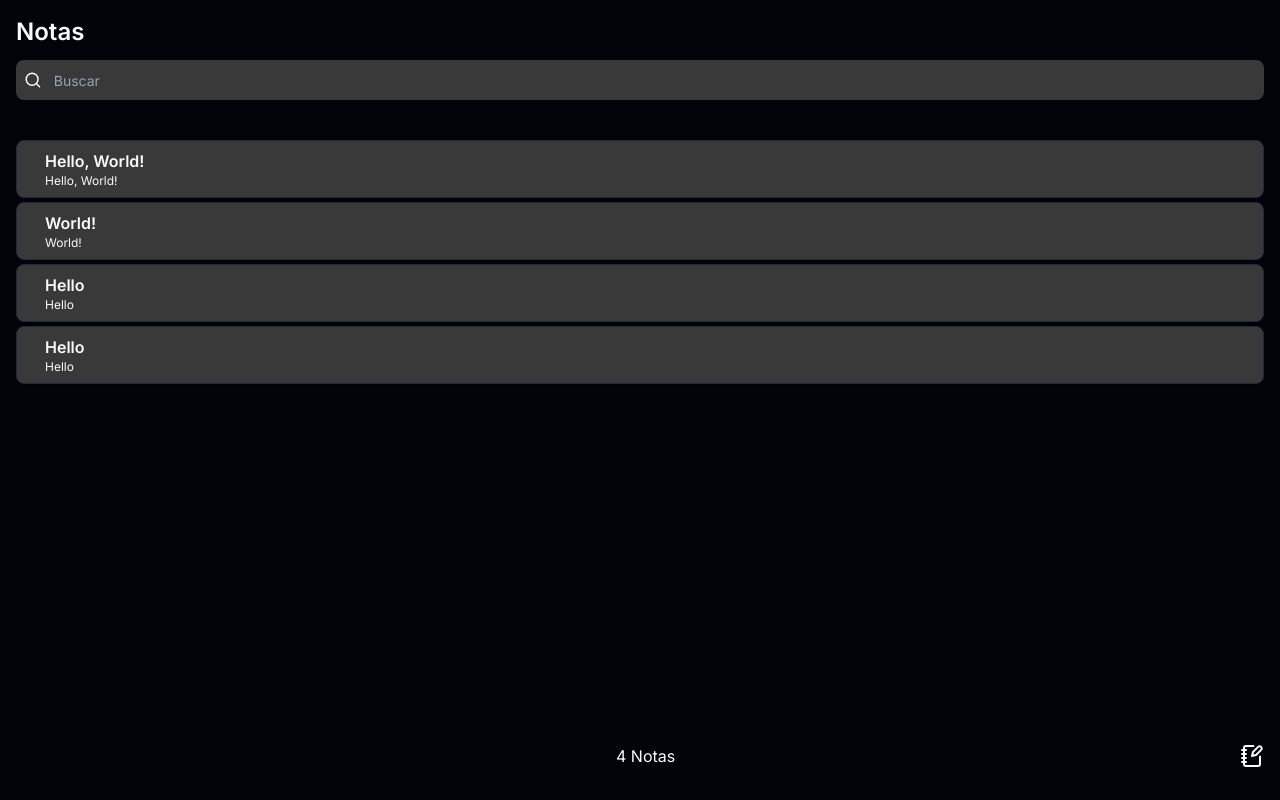
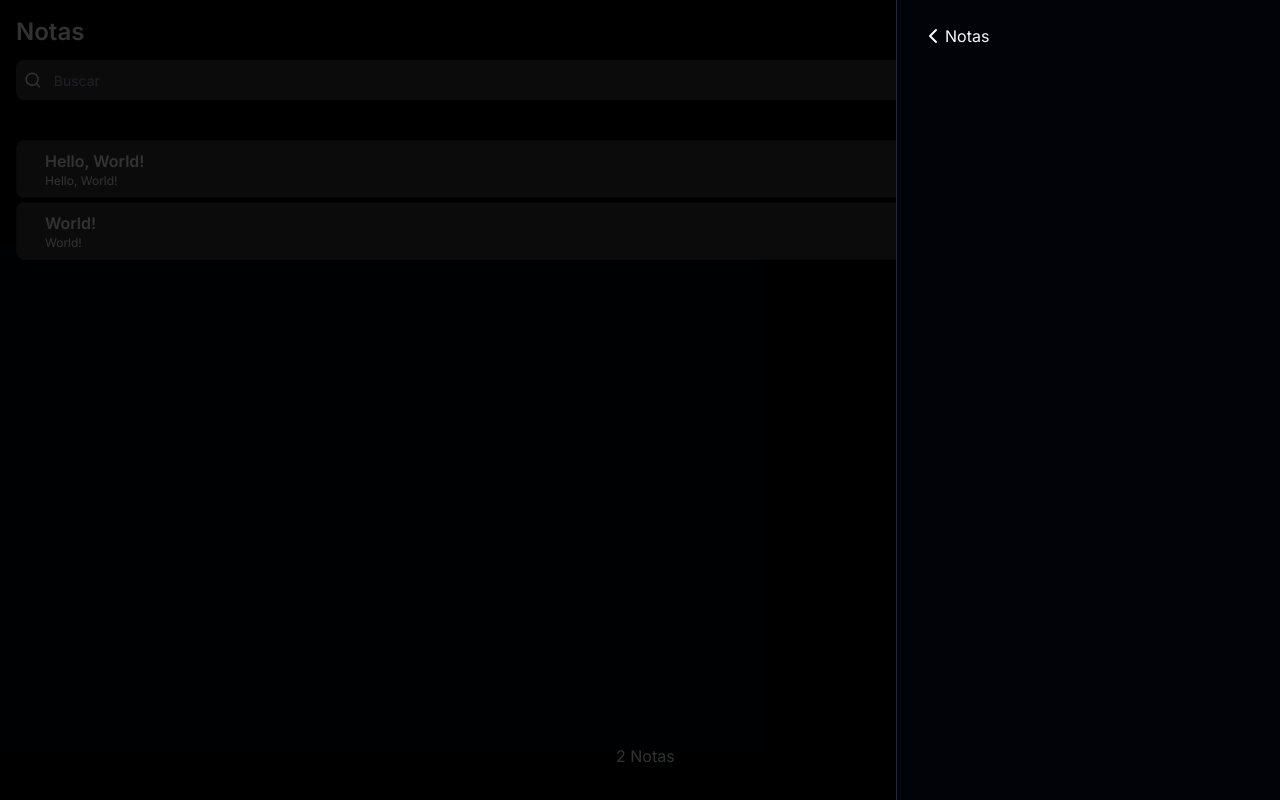
Before and after one commit to viniciuSoaress/NotePad, a Next.js app: page / in a window 1280 px wide. Both pictures are taken after a click on the button 1252 px from the left and 756 px from the top of the page. Built offline with nearby package versions, Linux system fonts and the light colour scheme.

Commit message:
add create notes

```diff
--- a/src/app/components/HomeClient.tsx
+++ b/src/app/components/HomeClient.tsx
@@ -3,7 +3,8 @@
 import { ChangeEvent, useState } from "react"
 import { SeachBar } from "./Seachbar"
 import { Note } from "./Note"
-import { NotebookPenIcon } from "lucide-react"
+import { ChevronLeftIcon, NotebookPenIcon } from "lucide-react"
+import { Sheet, SheetClose, SheetContent, SheetHeader, SheetTrigger } from "./ui/sheet"
 
 
 export function HomeClient() {
@@ -11,15 +12,24 @@
   const notess = [
     { id: 1, note: 'Hello, World!' },
     { id: 2, note: ' World!' },
-    { id: 3, note: 'Hello' },
-    { id: 3, note: 'Hello' },
   ]
 
   const [seachNote, setSeachNote] = useState('')
+  const [note, setNote] = useState('')
   const [notes, setNotes] = useState(notess)
+
 
   function handleSeachNote(e: ChangeEvent<HTMLInputElement>) {
     setSeachNote(e.target.value)
+  }
+
+  function handleNewNote() {
+
+    note !== '' ? setNotes((prev) => ([
+      ...prev,
+      { id: 4, note: note }
+    ])) : null
+    setNote('')
   }
 
   return (
@@ -37,9 +47,23 @@
 
       <div className="w-full flex absolute justify-end  bottom-0">
         <span className="w-1/2">{notes.length} Notas</span>
-        <button>
-          <NotebookPenIcon />
-        </button>
+        <Sheet>
+          <SheetTrigger>
+            <NotebookPenIcon />
+          </SheetTrigger>
+
+          <SheetContent className="w-full flex flex-col gap-5">
+            <SheetHeader className="items-start">
+              <SheetClose className="flex" onClick={handleNewNote}>
+                <ChevronLeftIcon /> Notas
+              </SheetClose>
+            </SheetHeader>
+
+            <textarea onChange={(e) => setNote(e.target.value)}
+              className="bg-transparent outline-none w-full h-full resize-none" />
+
+          </SheetContent>
+        </Sheet>
       </div>
     </section>
   )
--- /dev/null
+++ b/src/app/components/ui/sheet.tsx
@@ -0,0 +1,140 @@
+"use client"
+
+import * as React from "react"
+import * as SheetPrimitive from "@radix-ui/react-dialog"
+import { cva, type VariantProps } from "class-variance-authority"
+import { X } from "lucide-react"
+
+import { cn } from "@/app/lib/utils"
+
+const Sheet = SheetPrimitive.Root
+
+const SheetTrigger = SheetPrimitive.Trigger
+
+const SheetClose = SheetPrimitive.Close
+
+const SheetPortal = SheetPrimitive.Portal
+
+const SheetOverlay = React.forwardRef<
+  React.ElementRef<typeof SheetPrimitive.Overlay>,
+  React.ComponentPropsWithoutRef<typeof SheetPrimitive.Overlay>
+>(({ className, ...props }, ref) => (
+  <SheetPrimitive.Overlay
+    className={cn(
+      "fixed inset-0 z-50 bg-black/80  data-[state=open]:animate-in data-[state=closed]:animate-out data-[state=closed]:fade-out-0 data-[state=open]:fade-in-0",
+      className
+    )}
+    {...props}
+    ref={ref}
+  />
+))
+SheetOverlay.displayName = SheetPrimitive.Overlay.displayName
+
+const sheetVariants = cva(
+  "fixed z-50 gap-4 bg-background p-6 shadow-lg transition ease-in-out data-[state=open]:animate-in data-[state=closed]:animate-out data-[state=closed]:duration-300 data-[state=open]:duration-500",
+  {
+    variants: {
+      side: {
+        top: "inset-x-0 top-0 border-b data-[state=closed]:slide-out-to-top data-[state=open]:slide-in-from-top",
+        bottom:
+          "inset-x-0 bottom-0 border-t data-[state=closed]:slide-out-to-bottom data-[state=open]:slide-in-from-bottom",
+        left: "inset-y-0 left-0 h-full w-3/4 border-r data-[state=closed]:slide-out-to-left data-[state=open]:slide-in-from-left sm:max-w-sm",
+        right:
+          "inset-y-0 right-0 h-full w-3/4  border-l data-[state=closed]:slide-out-to-right data-[state=open]:slide-in-from-right sm:max-w-sm",
+      },
+    },
+    defaultVariants: {
+      side: "right",
+    },
+  }
+)
+
+interface SheetContentProps
+  extends React.ComponentPropsWithoutRef<typeof SheetPrimitive.Content>,
+    VariantProps<typeof sheetVariants> {}
+
+const SheetContent = React.forwardRef<
+  React.ElementRef<typeof SheetPrimitive.Content>,
+  SheetContentProps
+>(({ side = "right", className, children, ...props }, ref) => (
+  <SheetPortal>
+    <SheetOverlay />
+    <SheetPrimitive.Content
+      ref={ref}
+      className={cn(sheetVariants({ side }), className)}
+      {...props}
+    >
+      {children}
+      {/* <SheetPrimitive.Close className="absolute right-4 top-4 rounded-sm opacity-70 ring-offset-background transition-opacity hover:opacity-100 focus:outline-none focus:ring-2 focus:ring-ring focus:ring-offset-2 disabled:pointer-events-none data-[state=open]:bg-secondary">
+        <X className="h-4 w-4" />
+        <span className="sr-only">Close</span>
+      </SheetPrimitive.Close> */}
+    </SheetPrimitive.Content>
+  </SheetPortal>
+))
+SheetContent.displayName = SheetPrimitive.Content.displayName
+
+const SheetHeader = ({
+  className,
+  ...props
+}: React.HTMLAttributes<HTMLDivElement>) => (
+  <div
+    className={cn(
+      "flex flex-col space-y-2 text-center sm:text-left",
+      className
+    )}
+    {...props}
+  />
+)
+SheetHeader.displayName = "SheetHeader"
+
+const SheetFooter = ({
+  className,
+  ...props
+}: React.HTMLAttributes<HTMLDivElement>) => (
+  <div
+    className={cn(
+      "flex flex-col-reverse sm:flex-row sm:justify-end sm:space-x-2",
+      className
+    )}
+    {...props}
+  />
+)
+SheetFooter.displayName = "SheetFooter"
+
+const SheetTitle = React.forwardRef<
+  React.ElementRef<typeof SheetPrimitive.Title>,
+  React.ComponentPropsWithoutRef<typeof SheetPrimitive.Title>
+>(({ className, ...props }, ref) => (
+  <SheetPrimitive.Title
+    ref={ref}
+    className={cn("text-lg font-semibold text-foreground", className)}
+    {...props}
+  />
+))
+SheetTitle.displayName = SheetPrimitive.Title.displayName
+
+const SheetDescription = React.forwardRef<
+  React.ElementRef<typeof SheetPrimitive.Description>,
+  React.ComponentPropsWithoutRef<typeof SheetPrimitive.Description>
+>(({ className, ...props }, ref) => (
+  <SheetPrimitive.Description
+    ref={ref}
+    className={cn("text-sm text-muted-foreground", className)}
+    {...props}
+  />
+))
+SheetDescription.displayName = SheetPrimitive.Description.displayName
+
+export {
+  Sheet,
+  SheetPortal,
+  SheetOverlay,
+  SheetTrigger,
+  SheetClose,
+  SheetContent,
+  SheetHeader,
+  SheetFooter,
+  SheetTitle,
+  SheetDescription,
+}
```
Also changed, not shown: package.json (+7 -1 lines), 1 other file (tests, documents, lock files or other folders).
